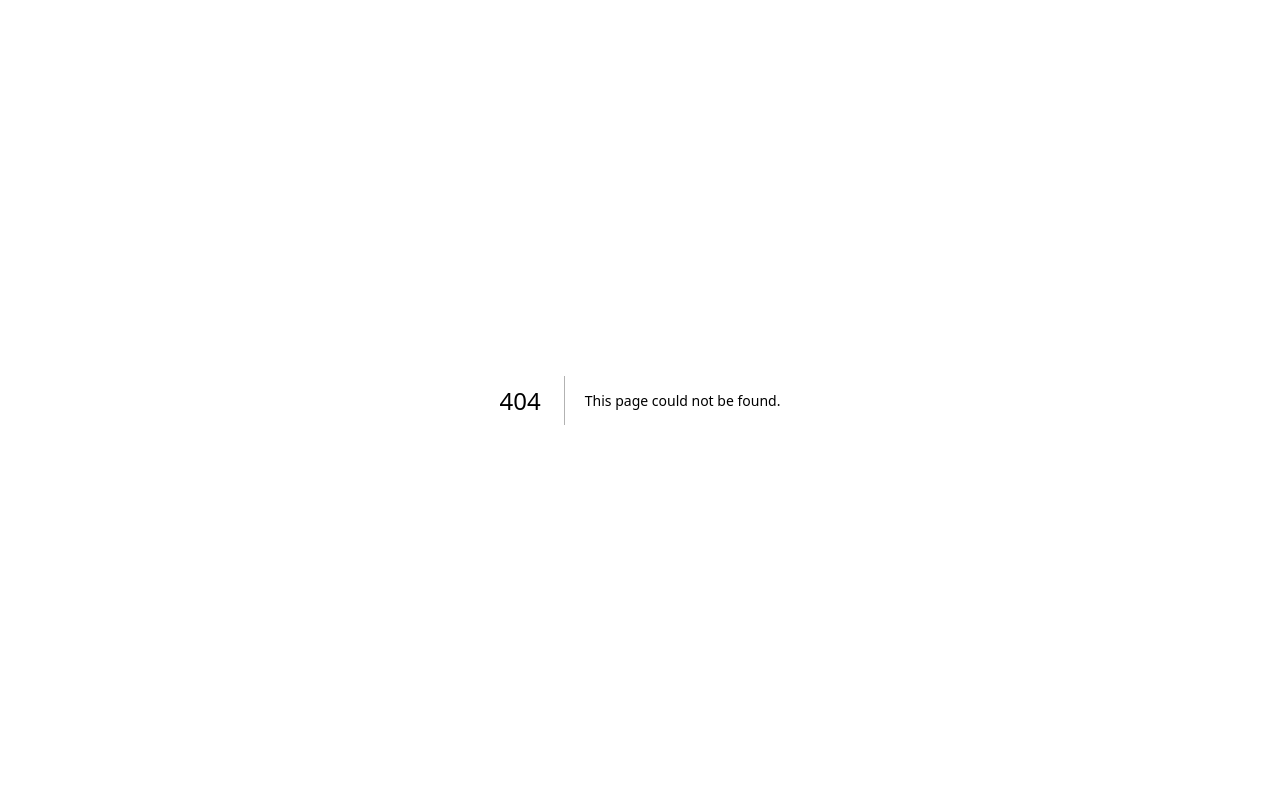
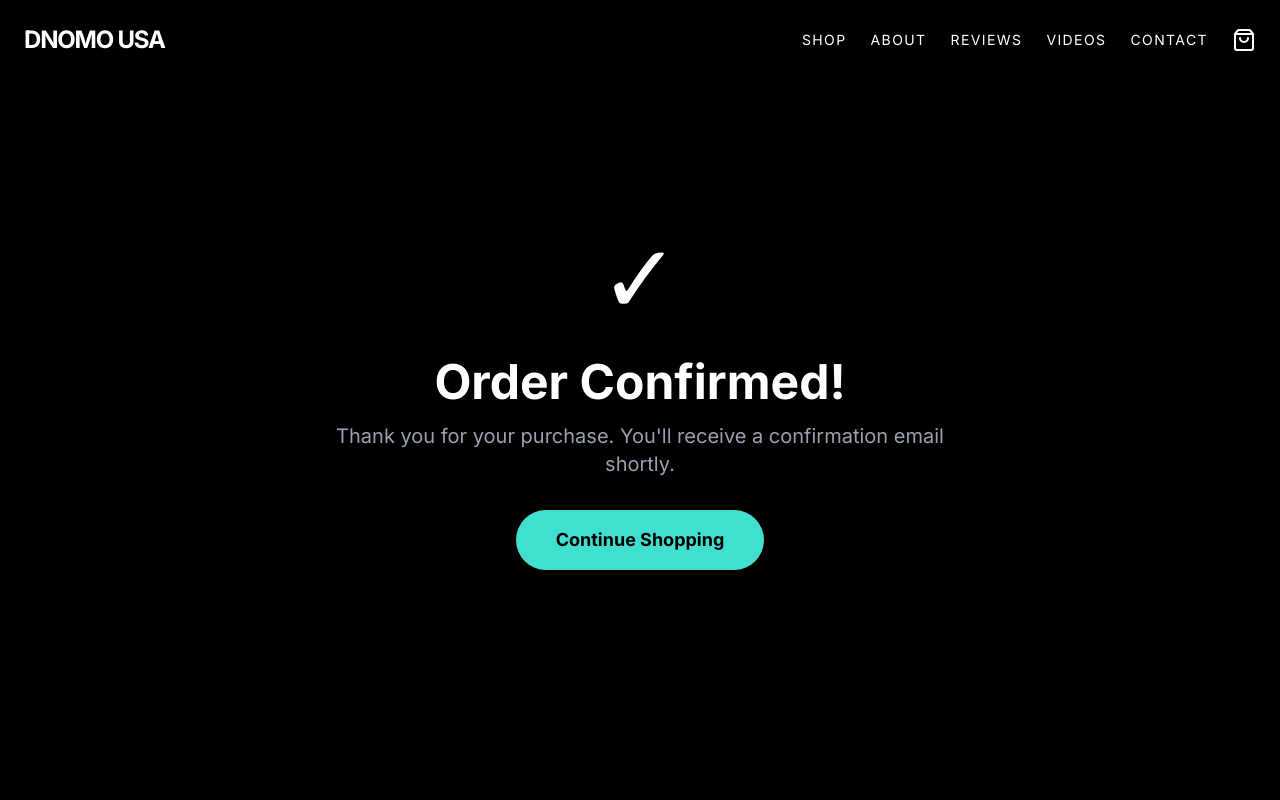
Before and after one commit to setharterburn-arch/dnomo-web, a Next.js app: page /success in a window 1280 px wide. Before the commit this address had no page. Shown: the top 800 px of the page. Built offline with nearby package versions, Linux system fonts and the light colour scheme.

Commit message:
Add success page for Stripe checkout

```diff
--- /dev/null
+++ b/src/app/success/page.tsx
@@ -0,0 +1,26 @@
+import Link from 'next/link'
+
+export const metadata = {
+  title: 'Order Confirmed | DNOMO USA',
+  description: 'Your order has been confirmed.',
+}
+
+export default function SuccessPage() {
+  return (
+    <main className="min-h-screen bg-black text-white flex items-center justify-center">
+      <div className="max-w-2xl mx-auto px-6 text-center">
+        <div className="text-8xl mb-8">✓</div>
+        <h1 className="text-4xl md:text-5xl font-bold mb-4">Order Confirmed!</h1>
+        <p className="text-xl text-gray-400 mb-8">
+          Thank you for your purchase. You'll receive a confirmation email shortly.
+        </p>
+        <Link
+          href="/"
+          className="inline-block bg-[#40E0D0] text-black font-bold px-10 py-4 rounded-full text-lg hover:bg-[#3BC9BB] transition-colors"
+        >
+          Continue Shopping
+        </Link>
+      </div>
+    </main>
+  )
+}
```
